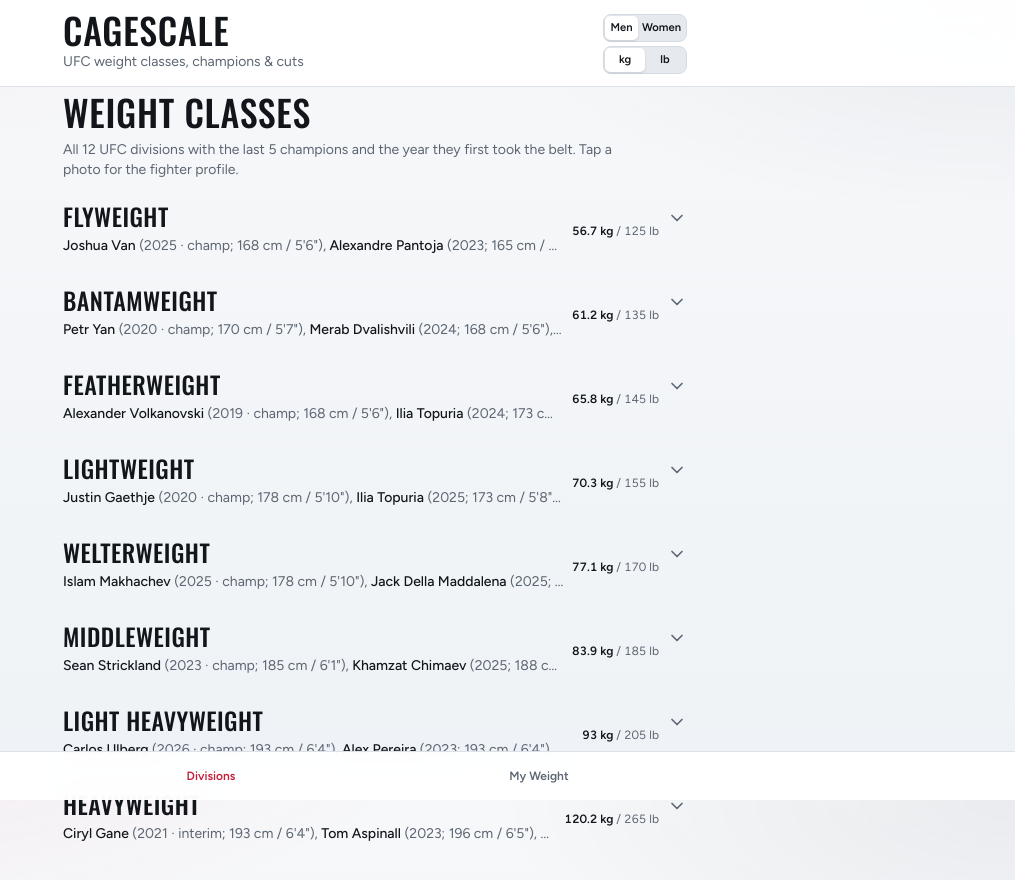
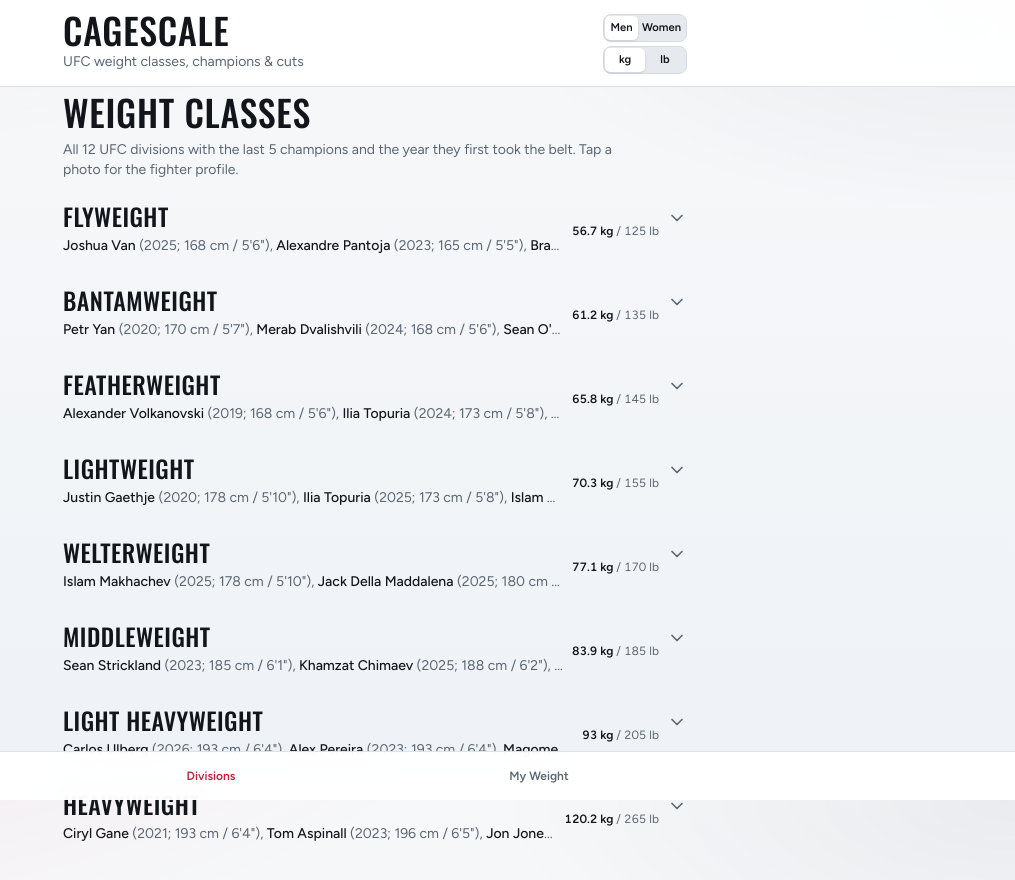
Before and after one commit to fedo/cagescale, a React (Vite) app: page / in a window 1280 px wide. Shown: the top 880 px of the page, without its empty margins (265-1280 px from the left). Built offline with nearby package versions, Linux system fonts and the light colour scheme.

Commit message:
fix: remove champ/interim labels from champion UI

```diff
--- a/src/features/weight-classes/ui/champion-card.tsx
+++ b/src/features/weight-classes/ui/champion-card.tsx
@@ -1,7 +1,6 @@
 import { Link } from '@tanstack/react-router'
 import { fightersById } from '@/entities/fighter/model/data'
 import type { ChampionReignSummary } from '@/entities/weight-class/model/types'
-import { Badge } from '@/shared/ui/badge'
 import { FighterHeight } from '@/shared/ui/fighter-height'
 import { FighterPhoto } from '@/shared/ui/fighter-photo'
 import { cn } from '@/shared/lib/cn'
@@ -34,11 +33,6 @@
           height={116}
           className="aspect-square w-full object-cover transition-transform duration-300 group-hover:scale-105"
         />
-        {champion.isCurrent ? (
-          <Badge className="absolute left-1.5 top-1.5 text-[0.65rem]">
-            {champion.isInterim ? 'Interim' : 'Champ'}
-          </Badge>
-        ) : null}
       </div>
       <div>
         <p className="line-clamp-2 text-sm font-semibold leading-tight text-foreground">
--- a/src/features/weight-classes/ui/champion-oneliner.tsx
+++ b/src/features/weight-classes/ui/champion-oneliner.tsx
@@ -19,11 +19,6 @@
       {champions.map((champion, index) => {
         const fighter = fightersById[champion.fighterId]
         if (!fighter) return null
-        const suffix = champion.isCurrent
-          ? champion.isInterim
-            ? ' · interim'
-            : ' · champ'
-          : ''
         return (
           <span key={`${champion.fighterId}-${champion.latestReignYear}`}>
             {index > 0 ? ', ' : null}
@@ -37,8 +32,7 @@
             </Link>
             <span>
               {' '}
-              ({champion.firstTitleYear}
-              {suffix}; {formatHeightDual(fighter.heightCm)})
+              ({champion.firstTitleYear}; {formatHeightDual(fighter.heightCm)})
             </span>
           </span>
         )
```
